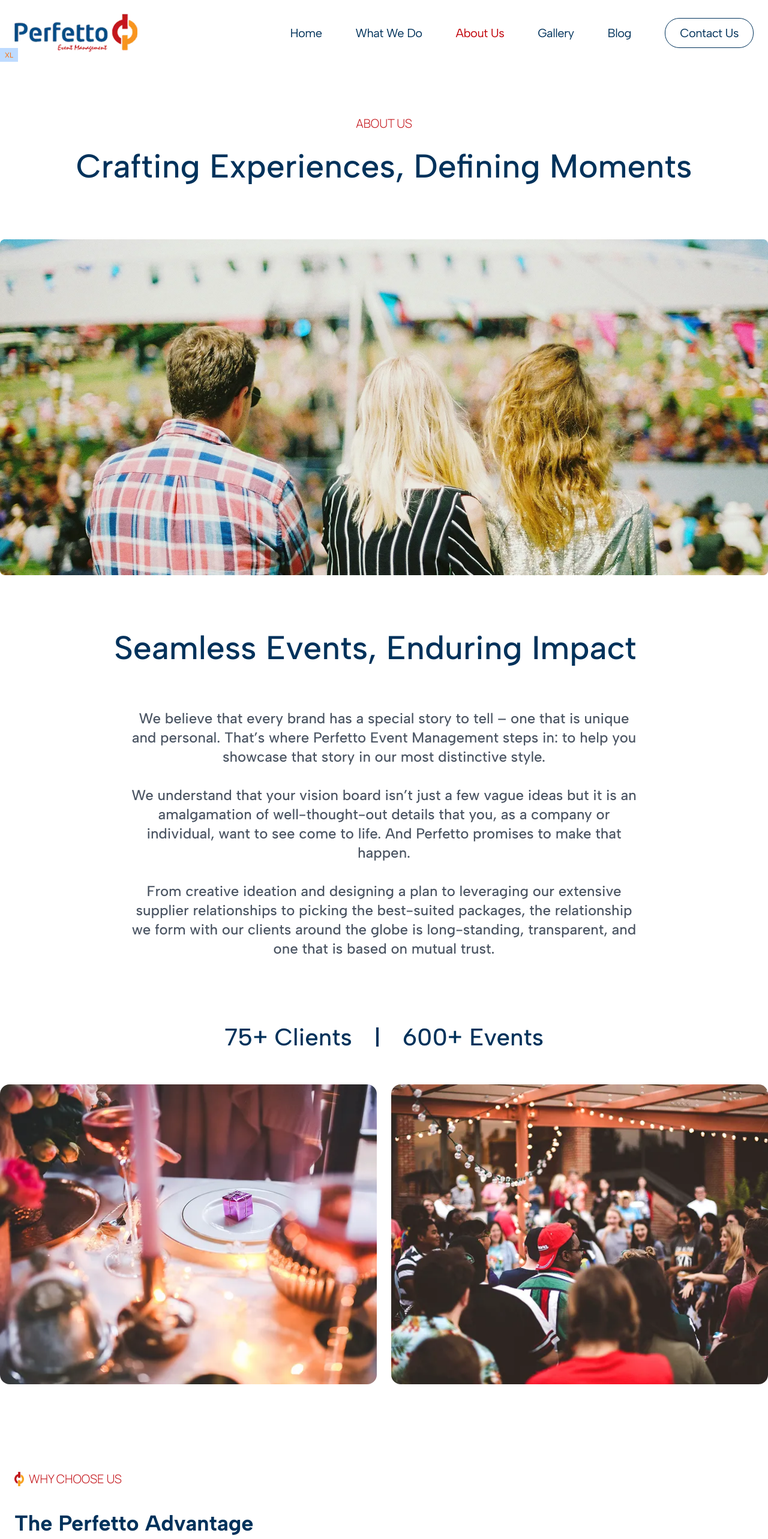
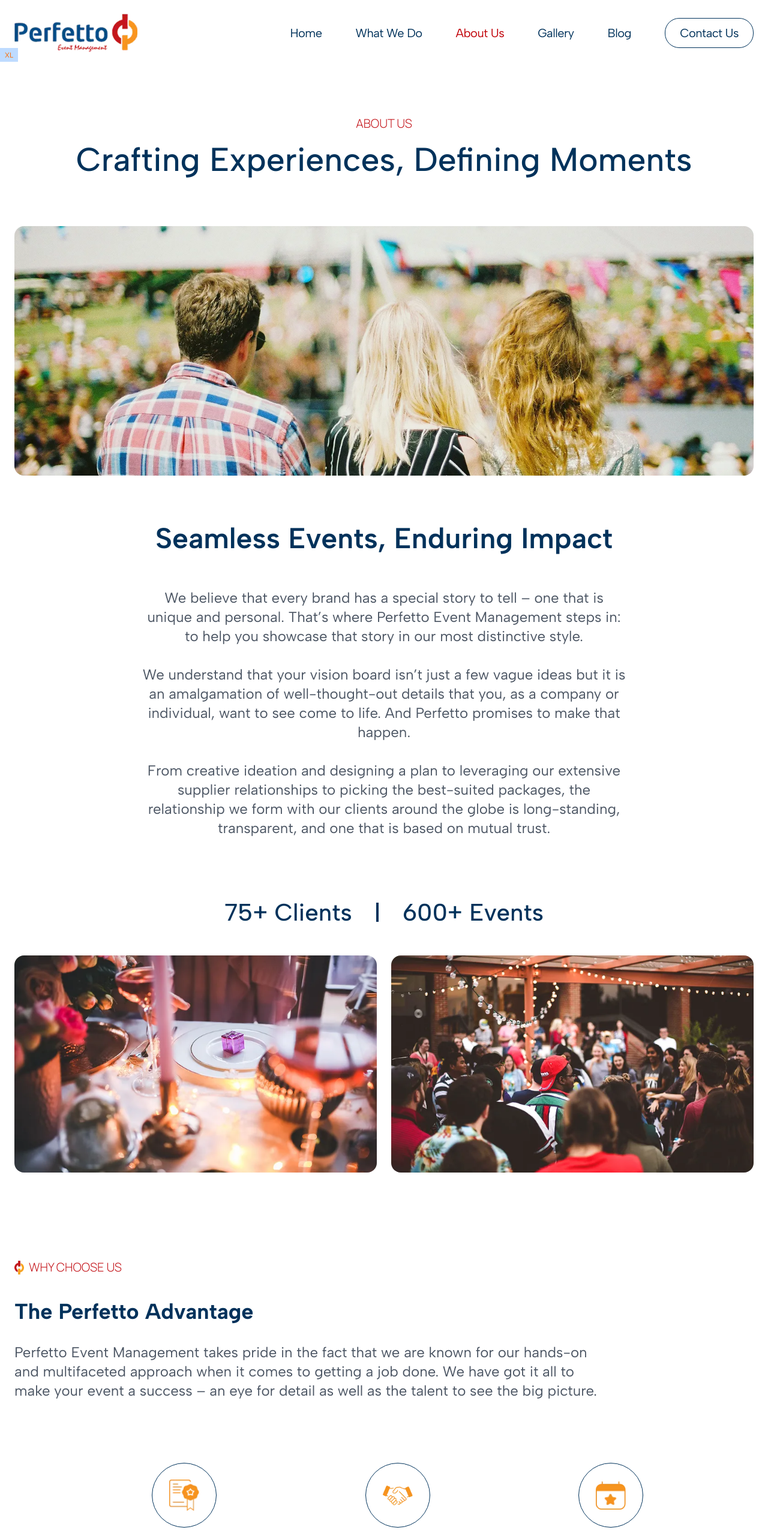
Before and after one commit to ajasma6570/perfetto_events, a Next.js app: page /about in a window 1280 px wide. Shown: the top 2566 px of the page at 60% size. Built offline with nearby package versions, Linux system fonts and the light colour scheme.

Commit message:
refactor: about page responsive done

```diff
--- a/src/components/Navbar.tsx
+++ b/src/components/Navbar.tsx
@@ -116,7 +116,7 @@
               animate={{ y: 0, opacity: 1 }}
               exit={{ y: "-80%", opacity: 0 }}
               transition={{ duration: 0.6, ease: "easeInOut" }}
-              className="fixed inset-0 bg-[#174880] flex flex-col justify-center items-center text-white space-y-6 text-3xl"
+              className="fixed inset-0 bg-[#174880] h-[90vh] flex flex-col justify-center items-center text-white space-y-6 text-3xl"
             >
               <ul className="space-y-6 text-center">
                 {routes.map((route) => (
--- a/src/components/home/ServicesSection.tsx
+++ b/src/components/home/ServicesSection.tsx
@@ -188,7 +188,7 @@
             fill
             className="object-cover lg:hidden"
           />
-          <div className="absolute inset-0 flex lg:flex-row flex-col justify-between items-start lg:items-center gap-10 w-full px-4 lg:px-12 text-white py-10 lg:py-0">
+          <div className="absolute inset-0 flex lg:flex-row flex-col justify-center lg:justify-between items-start lg:items-center gap-10 w-full px-4 lg:px-12 text-white py-10 lg:py-0">
             <p className="text-4xl xl:text-5xl font-medium">
               Have something <br className="block lg:hidden" /> on mind to{" "}
               <br className="block lg:hidden" />
--- a/src/pages/AboutPage.tsx
+++ b/src/pages/AboutPage.tsx
@@ -90,7 +90,7 @@
 
   return (
     <div className="pt-24 space-y-20 ">
-      <div className="pt-24 flex justify-center flex-col items-center text-center space-y-4 max-w-6xl mx-auto">
+      <div className="pt-24 flex justify-center flex-col px-6 items-center text-center space-y-4 max-w-6xl mx-auto">
         <p
           className={cn(
             "text-xl uppercase text-[#C4161C] font-light",
@@ -99,42 +99,43 @@
         >
           About us
         </p>
-        <h1 className="text-[55px] text-[#00325B] font-medium">
+        <h1 className="text-4xl lg:text-[55px] text-[#00325B] font-medium">
           Crafting Experiences, Defining Moments
         </h1>
       </div>
 
-      <div className="w-full max-w-[102rem] mx-auto">
-        <Image
-          src="/images/about/banner.webp"
-          alt="Perfetto Event Management — event highlights collage"
-          width={1600}
-          height={540}
-          className="object-cover"
-          priority
-        />
+      <div className="w-full max-w-[102rem] mx-auto px-6">
+        <div className="relative w-full overflow-hidden rounded-2xl aspect-[4/3] lg:aspect-[80/27]">
+          <Image
+            src="/images/about/banner.webp"
+            alt="Perfetto Event Management — event highlights collage"
+            fill
+            priority
+            className="object-cover"
+          />
+        </div>
       </div>
 
       <section
         aria-labelledby="overview-heading"
-        className="w-full mx-auto max-w-[900px]"
+        className="w-full mx-auto max-w-[900px] px-6"
       >
-        <h2 className="text-[55px] text-[#00325B] font-medium">
+        <h2 className="text-4xl lg:text-5xl text-[#00325B] font-semibold text-center">
           Seamless Events, Enduring Impact
         </h2>
         <ul className="p-5 space-y-8 text-center text-2xl mt-10">
-          <li className="font-medium text-[#4B5563]">
+          <li className="font-normal text-[#4B5563]">
             We believe that every brand has a special story to tell – one that
             is unique and personal. That’s where Perfetto Event Management steps
             in: to help you showcase that story in our most distinctive style.
           </li>
-          <li className="font-medium text-[#4B5563]">
+          <li className="font-normal text-[#4B5563]">
             We understand that your vision board isn’t just a few vague ideas
             but it is an amalgamation of well-thought-out details that you, as a
             company or individual, want to see come to life. And Perfetto
             promises to make that happen.
           </li>
-          <li className="font-medium text-[#4B5563]">
+          <li className="font-normal text-[#4B5563]">
             From creative ideation and designing a plan to leveraging our
             extensive supplier relationships to picking the best-suited
             packages, the relationship we form with our clients around the globe
@@ -146,40 +147,42 @@
 
       <section
         aria-labelledby="highlights-heading"
-        className="max-w-[102rem] w-full mx-auto"
+        className="max-w-[102rem] w-full mx-auto px-6"
       >
-        <div className="flex justify-center items-center gap-10 text-lg font-semibold text-[#00325B]">
+        <div className="flex justify-center items-center gap-10  font-semibold text-[#00325B]">
           <span className="sr-only">75+ Clients</span>
-          <p className="text-[40px] font-medium">75+ Clients</p>
-          <span className="w-[4px] h-8 bg-[#00325B]" />
+          <p className="text-3xl lg:text-[40px] font-medium">75+ Clients</p>
+          <span className="w-[4px] h-8 bg-[#00325B] hidden lg:block" />
           <span className="sr-only">600+ Events</span>
-          <p className="text-[40px] font-medium">600+ Events</p>
+          <p className="text-3xl lg:text-[40px] font-medium">600+ Events</p>
         </div>
 
-        <div className="mt-12 grid grid-cols-1 md:grid-cols-2 gap-6">
-          <div className="relative h-[400px] md:h-[500px]">
+        <div className="mt-12 grid grid-cols-2 gap-4 lg:gap-6">
+          <div className="relative overflow-hidden rounded-2xl aspect-[4/3] lg:aspect-[5/3]">
             <Image
               src="/images/about/vector-3.webp"
               alt="Service Image"
               fill
-              className="object-cover rounded-2xl"
+              className="object-cover"
               loading="lazy"
+              sizes="(min-width:1024px) 50vw, (min-width:640px) 50vw, 100vw"
             />
           </div>
 
-          <div className="relative h-[400px] md:h-[500px]">
+          <div className="relative overflow-hidden rounded-2xl aspect-[4/3] lg:aspect-[5/3]">
             <Image
               src="/images/about/vector-2.webp"
               alt="Service Image"
               fill
-              className="object-cover rounded-2xl"
+              className="object-cover"
               loading="lazy"
+              sizes="(min-width:1024px) 50vw, (min-width:640px) 50vw, 100vw"
             />
           </div>
         </div>
       </section>
 
-      <section className="max-w-[102rem] mx-auto px-6 py-16 ">
+      <section className="max-w-[102rem] mx-auto px-6 pb-16 lg:py-16 ">
         <div className="text-left  mb-12 space-y-8">
           <p
             className={cn(
@@ -200,16 +203,18 @@
           <h2 className="text-4xl font-bold text-[#00325B] mt-2">
             The Perfetto Advantage
           </h2>
-          <p className="text-[#4B5563] text-2xl w-[900px] mt-4">
-            Perfetto Event Management brings precision and creativity to every
-            project, ensuring that your brand’s vision is transformed into a
-            flawless reality.
+          <p className="text-[#4B5563] text-2xl mt-4 font-normal">
+            Perfetto Event Management takes pride in the fact that we are known
+            for our hands-on <br className="hidden lg:block" /> and multifaceted
+            approach when it comes to getting a job done. We have got it all to{" "}
+            <br className="hidden lg:block" /> make your event a success – an
+            eye for detail as well as the talent to see the big picture.
           </p>
         </div>
 
         <div className="w-full flex mt-20">
-          <div className="w-2/12"></div>
-          <div className="w-10/12 grid grid-cols-1 sm:grid-cols-2 lg:grid-cols-3 gap-10">
+          <div className="hidden lg:block w-2/12"></div>
+          <div className="w-full lg:w-10/12 grid grid-cols-1 sm:grid-cols-2 lg:grid-cols-3 gap-10">
             {whyChooseUs.map((item, index) => (
               <div key={index} className="text-left p-6">
                 <div className="w-[108px] h-[108px] flex items-center justify-center border border-[#00325B] rounded-full mb-6">
@@ -260,7 +265,7 @@
             What Goes on Behind the Scenes
           </h2>
 
-          <p className="mt-3 font-medium text-center text-2xl w-5xl mx-auto leading-6 text-[#4B5563]">
+          <p className="mt-3 font-normal text-center text-2xl mx-auto text-[#4B5563]">
             Every great event starts with organizing all the details, followed
             by the beautiful journey of executing them brilliantly. We offer a
             variety of options to help you make your event as perfect as you
@@ -274,9 +279,9 @@
                   key={s.title}
                   className="rounded-2xl border border-[#FFE5BE] p-7 "
                 >
-                  <div className="grid items-center gap-6 lg:gap-12 md:grid-cols-12">
-                    <div className="w-[108px] h-[108px] col-span-2 flex items-center justify-center border border-[#00325B] rounded-full mb-6">
-                      <img
+                  <div className="grid items-center gap-4 lg:gap-12 grid-cols-12">
+                    <div className="w-[108px] h-[108px] col-span-12 lg:col-span-2 flex items-center justify-center border border-[#00325B] rounded-full mb-6">
+                      <Image
                         src={`/images/icons/${s.icon}`}
                         alt={s.title}
                         height={50}
@@ -284,11 +289,11 @@
                       />
                     </div>
 
-                    <h3 className="text-[33px] font-medium leading-tight col-span-3 text-[#00325B]">
+                    <h3 className="text-[33px] font-medium leading-tight col-span-12 lg:col-span-3 text-[#00325B]">
                       {s.title}
                     </h3>
 
-                    <p className="text-[22px] leading-8 col-span-7 text-[#4B5563]">
+                    <p className="text-[22px] leading-8 col-span-12 lg:col-span-7 text-[#4B5563]">
                       {s.body}
                     </p>
                   </div>
@@ -312,16 +317,17 @@
               className="object-cover lg:hidden"
             />
 
-            <div className="absolute inset-0 flex lg:flex-row flex-col items-center gap-10 w-full px-12 text-white py-10 lg:py-0">
-              <p className="text-5xl lg:text-[45px] font-medium">
-                Have something on mind to discuss?
+            <div className="absolute inset-0 flex lg:flex-row flex-col justify-center lg:justify-between items-start lg:items-center gap-10 w-full px-4 lg:px-12 text-white py-10 lg:py-0">
+              <p className="text-4xl xl:text-5xl font-medium">
+                Have something <br className="block lg:hidden" /> on mind to{" "}
+                <br className="block lg:hidden" />
+                discuss?
               </p>
-
-              <div className="flex lg:flex-row flex-col gap-4 text-lg lg:text-xl">
-                <button className="border px-5 lg:px-10 py-5 rounded-full hover:bg-[#c4161c] hover:border-[#c4161c] transform transition-all duration-300">
+              <div className="flex lg:flex-row flex-col gap-4 ">
+                <button className="self-start w-auto px-4 lg:px-6 py-4 lg:py-5 text-xl sm:text-2xl whitespace-nowrap border rounded-full hover:bg-[#c4161c] hover:border-[#c4161c] transition-all duration-300">
                   Book Your Free Consultation
                 </button>
-                <button className="border px-5 lg:px-10 py-5 rounded-full hover:bg-[#c4161c] hover:border-[#c4161c] transform transition-all duration-300">
+                <button className="self-start w-auto px-4 lg:px-6 py-4 lg:py-5 text-xl sm:text-2xl whitespace-nowrap border rounded-full hover:bg-[#c4161c] hover:border-[#c4161c] transition-all duration-300">
                   Get in Touch
                 </button>
               </div>
@@ -330,11 +336,11 @@
         </div>
       </section>
 
-      <section aria-labelledby="clients-heading" className="py-12">
+      <section aria-labelledby="clients-heading" className="py-12 px-6">
         <div className="text-center">
           <p
             className={cn(
-              " inline-flex justify-center items-center w-full  gap-2 text-xl uppercase text-[#C4161C] font-light",
+              " inline-flex justify-center items-center w-full gap-2 text-xl uppercase text-[#C4161C] font-light",
               manrope.className
             )}
           >
@@ -356,12 +362,12 @@
 
         <ul
           role="list"
-          className="mx-auto mt-10 max-w-[102rem] grid place-items-center grid-cols-2 gap-x-12 gap-y-10 sm:grid-cols-3 md:grid-cols-4 lg:grid-cols-5 xl:grid-cols-7"
+          className="mx-auto mt-10 max-w-[102rem] grid place-items-center  gap-x-12 gap-y-10 grid-cols-3 md:grid-cols-4 lg:grid-cols-5 xl:grid-cols-7"
         >
           {clients.map((client, i) => (
             <li
               key={client}
-              className="flex-shrink-0 w-[130px] h-[130px] relative"
+              className="flex-shrink-0 lg:w-[130px] w-[100px] h-[100px] lg:h-[130px] relative"
             >
               <Image
                 src={`/images/home/clients/${client}`}
```
